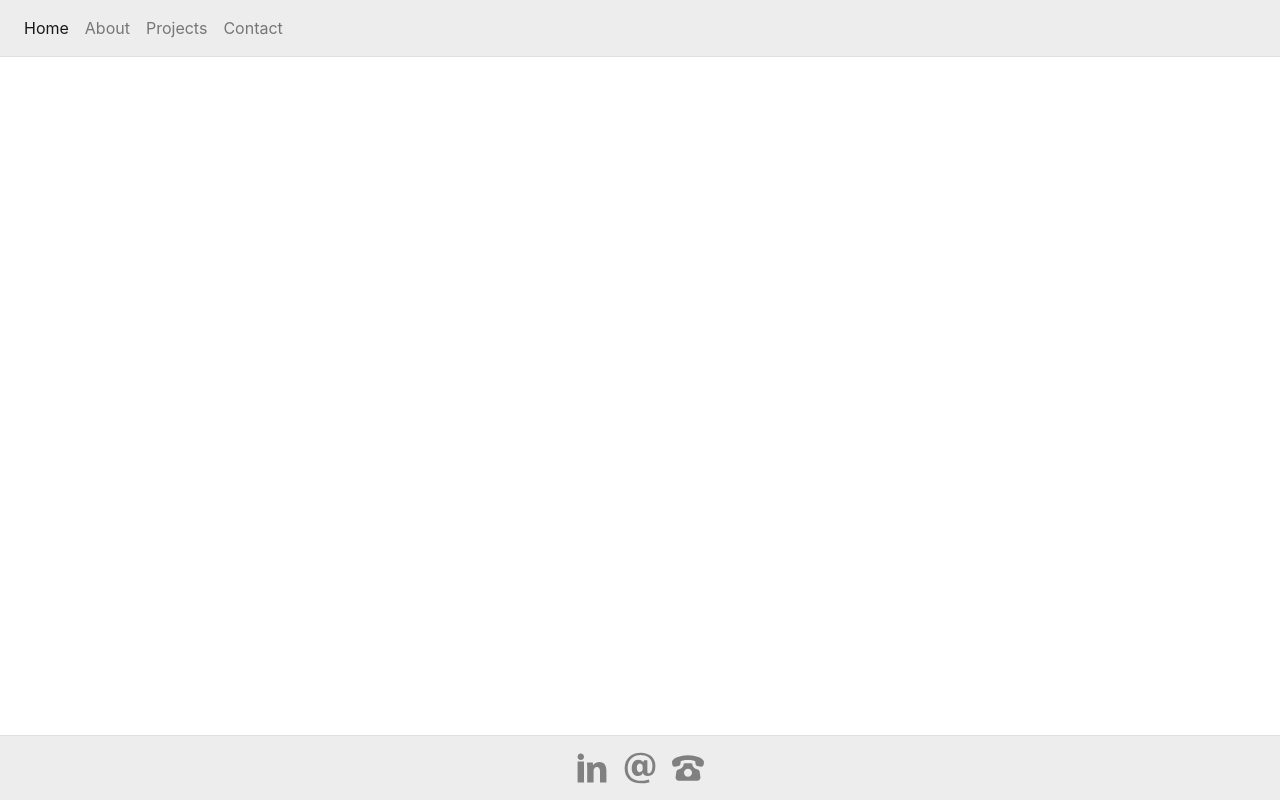
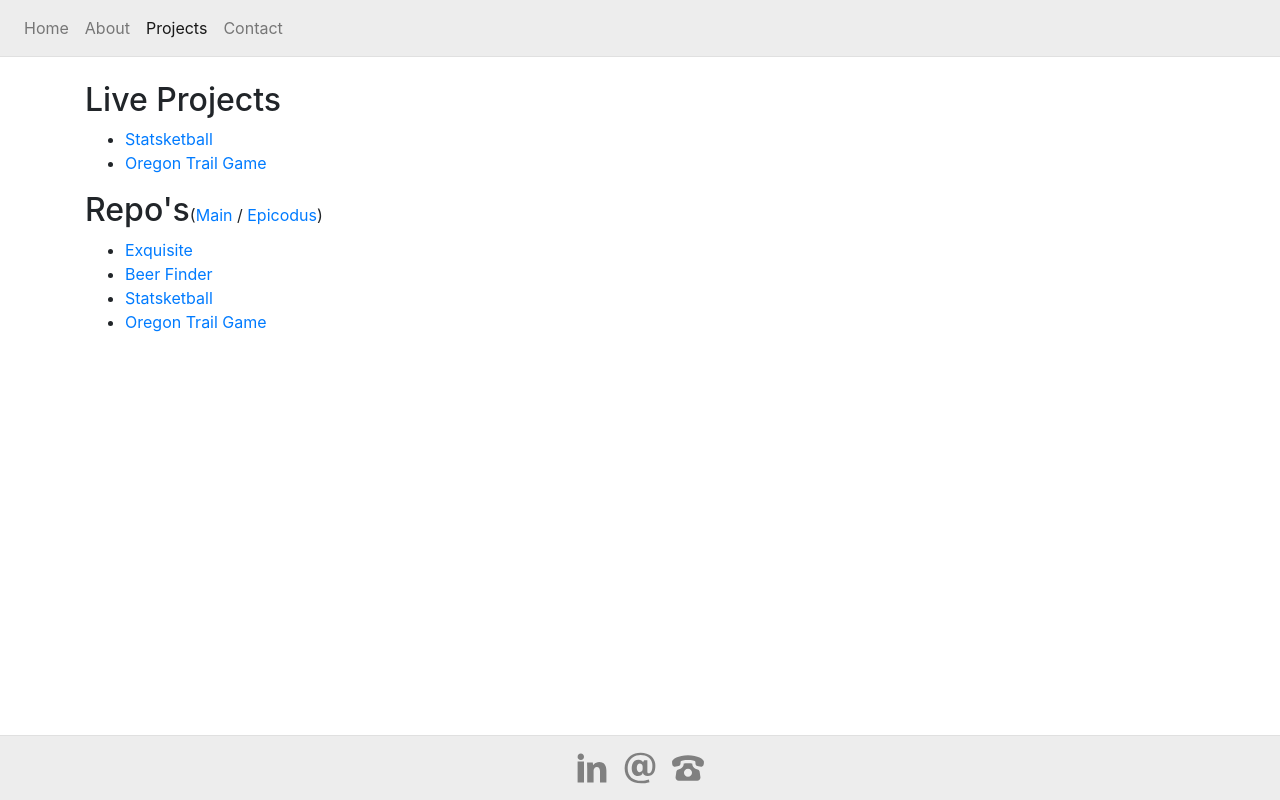
Before and after one commit to ryanmcalpin/portfolio, an Angular app: page /portfolio/projects in a window 1280 px wide. Before the commit this address led to /. Built offline with nearby package versions, Linux system fonts and the light colour scheme.

Commit message:
change base href

```diff
--- a/src/app/app.component.html
+++ b/src/app/app.component.html
@@ -6,16 +6,16 @@
   <div class="collapse navbar-collapse items" id="navbarSupportedContent">
     <ul class="navbar-nav mr-auto">
       <li class="nav-item" [ngClass]="checkNav('/')">
-        <a class="nav-link" href="/">Home <span class="sr-only">(current)</span></a>
+        <a class="nav-link" href="/portfolio">Home <span class="sr-only">(current)</span></a>
       </li>
       <li class="nav-item" [ngClass]="checkNav('/about')">
-        <a class="nav-link" href="/about">About</a>
+        <a class="nav-link" href="/portfolio/about">About</a>
       </li>
       <li class="nav-item" [ngClass]="checkNav('/projects')">
-        <a class="nav-link" href="/projects">Projects</a>
+        <a class="nav-link" href="/portfolio/projects">Projects</a>
       </li>
       <li class="nav-item" [ngClass]="checkNav('/contact')">
-        <a class="nav-link" href="/contact">Contact</a>
+        <a class="nav-link" href="/portfolio/contact">Contact</a>
       </li>
     </ul>
   </div>
--- a/src/index.html
+++ b/src/index.html
@@ -3,7 +3,7 @@
 <head>
   <meta charset="utf-8">
   <title>Portfolio</title>
-  <base href="/">
+  <base href="/portfolio">
 
   <link rel="stylesheet" href="https://maxcdn.bootstrapcdn.com/bootstrap/4.0.0-beta/css/bootstrap.min.css" integrity="sha384-/Y6pD6FV/Vv2HJnA6t+vslU6fwYXjCFtcEpHbNJ0lyAFsXTsjBbfaDjzALeQsN6M" crossorigin="anonymous">
 
```
